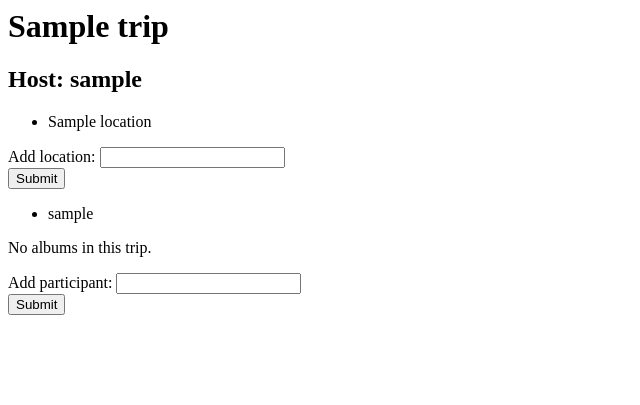
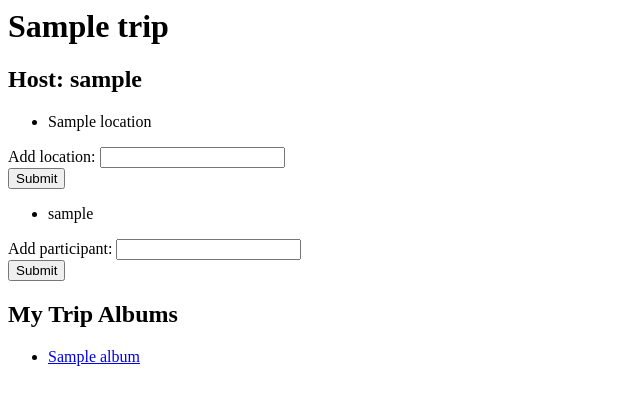
Before and after one commit to brechang/tripster, a Django app: page /trip/1/ in a window 1280 px wide. Shown: the top 405 px of the page, without its empty margins (0-640 px from the left). Run offline with Django 3.2, Linux system fonts and the light colour scheme; a user stored in the database is signed in; tables that the repository leaves empty hold one stand-in row (values such as "Sample post").

Commit message:
content halfway done

```diff
--- a/mysite/tripster/templates/tripster/trip.html
+++ b/mysite/tripster/templates/tripster/trip.html
@@ -52,3 +52,14 @@
     </br>
     <input value="Submit" type="submit"/>
 </form>
+
+<h2>My Trip Albums</h2>
+{% if albums %}
+    <ul>
+        {% for album in albums %}
+            <li><a href="/album/{{album.id}}/">{{album.name}}</a></li>
+        {% endfor %}
+    </ul>
+{% else %}
+    <p>There are no albums in this trip!</p>
+{% endif %}
--- a/mysite/tripster/templates/tripster/trips.html
+++ b/mysite/tripster/templates/tripster/trips.html
@@ -1,5 +1,4 @@
 <h1>My Trips</h1>
-
 
 {% if trip_requests %}
     <h2>Trip Requests</h2>
@@ -37,5 +36,3 @@
 {% else %}
     <p>You have not joined any trips!</p>
 {% endif %}
-
-<h2>My Trip Albums</h2>
--- a/mysite/tripster/urls.py
+++ b/mysite/tripster/urls.py
@@ -12,5 +12,6 @@ urlpatterns = patterns('',
     url(r'^friends', views.friends, name='friends'),
     url(r'^view_trips', views.view_trips, name='view_trips'),
     url(r'^trip/(?P<trip_id>\d+)/$', views.get_trip, name='get_trip'),
+    url(r'^album/(?P<album_id>\d+)/$', views.get_album, name='get_album'),
     url(r'^createalbum$', views.create_album, name='createalbum'),
 )
--- a/mysite/tripster/views.py
+++ b/mysite/tripster/views.py
@@ -168,11 +168,13 @@ def get_trip(request, trip_id):
     t_user = TripsterUser.objects.get(user=request.user)
     locations = trip.locations.all()
     participants = trip.participants.all()
+    albums = Album.objects.filter(trip=trip)
     trip_info = {
             'trip' : trip,
             'locations_list' : locations,
             'participants' : participants,
             'trip_id' : trip_id,
+            'albums' : albums,
     }
     return render_to_response('tripster/trip.html', trip_info, RequestContext(request))
 
@@ -191,5 +193,22 @@ def create_album(request):
 
         return redirect('/feed')
 
-def view_album(request):
-    pass
+def get_album(request, album_id):
+    album = Album.objects.filter(id=album_id)[0]
+    content = None
+    # add content
+    if request.method == "POST":
+        name = request.POST['name'] if 'url' in request.POST else None
+        url = request.POST['url'] if 'content' in request.POST else None
+
+        if name and url:
+            content = Content(name=name, url=url)
+            content.save()
+            content.add(album)
+
+    album_info = {
+            'album' : album,
+            'trip_name' : album.trip.name,
+            'content' : content,
+    }
+    return render_to_response('tripster/album.html', album_info, RequestContext(request))
```
Also changed, not shown: mysite/tripster/templates/tripster/album.html (+15 -0 lines), mysite/tripster/templates/tripster/home.html (line endings or trailing spaces).
